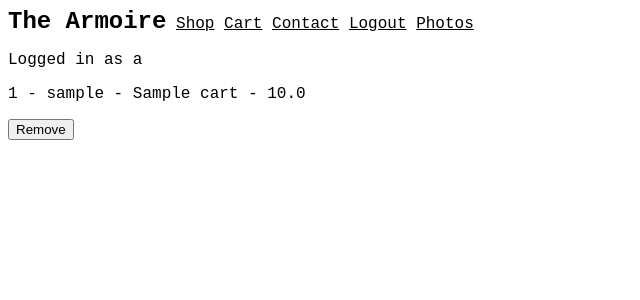
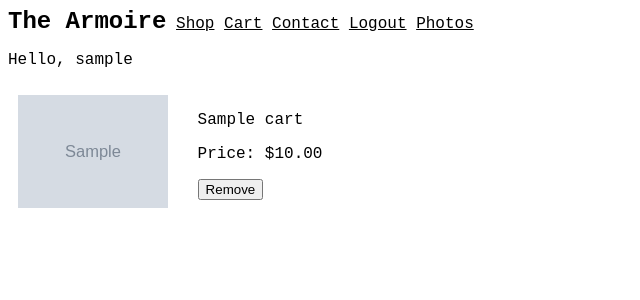
Before and after one commit to rtest42/clothing-web-app-flask, a Flask app: page /cart in a window 1280 px wide. Shown: the top 300 px of the page, without its empty margins (0-640 px from the left). Run offline with Flask 3, Linux system fonts and the light colour scheme; the visitor is signed in with stand-in values (Sample User, id 1); tables that the repository leaves empty hold one stand-in row (values such as "Sample post"); grey boxes marked "Sample" are stand-in pictures; parts of the project's set-up code (start-up, migrations or seed data) failed here and were passed over; some libraries are stand-ins or nearby versions.

Commit message:
Redid HTML

```diff
--- a/app.py
+++ b/app.py
@@ -7,6 +7,8 @@ import ast
 from dotenv import load_dotenv
 
 app = Flask(__name__)
+# USD filter
+app.jinja_env.filters["usd"] = lambda value: f"${value:,.2f}"
 # Auto-reload templates
 app.config["TEMPLATES_AUTO_RELOAD"] = True
 # Use filesystem instead of cookies
@@ -101,9 +103,10 @@ def add_to_cart():
     title = result['title']
     price = result['extracted_price']
     link = result['link']
+    img = result['thumbnail']
     username = session.get('username', '')
-    read_query(True, "INSERT INTO cart (username, title, price, link) VALUES (?, ?, ?, ?)", username, title, price,
-               link)
+    read_query(True, "INSERT INTO cart (username, title, price, link, img) VALUES (?, ?, ?, ?, ?)", username, title, price,
+               link, img)
     # Return nothing new
     return '', 204
 
@@ -178,10 +181,9 @@ def logout():
 def contact():
     return render_template('contact.html')
 
-
 def init_database():
     read_query(True,
-               "CREATE TABLE IF NOT EXISTS cart (id INTEGER PRIMARY KEY AUTOINCREMENT, username TEXT, title TEXT, price REAL, link TEXT);")
+               "CREATE TABLE IF NOT EXISTS cart (id INTEGER PRIMARY KEY AUTOINCREMENT, username TEXT NOT NULL, title TEXT NOT NULL, price REAL NOT NULL, link TEXT NOT NULL, img TXT NOT NULL);")
     read_query(True,
                "CREATE TABLE IF NOT EXISTS users (id INTEGER PRIMARY KEY AUTOINCREMENT NOT NULL, username TEXT NOT NULL, password TEXT NOT NULL);")
     read_query(True, "CREATE UNIQUE INDEX IF NOT EXISTS username ON users (username);")
--- a/static/app.js
+++ b/static/app.js
@@ -1,7 +1,7 @@
 function addToCart(item) {
-    alert("Successfully added to cart.");
+    alert("Adding to cart...");
 }
 
 function removeFromCart() {
-    alert("Successfully removed from cart.");
+    alert("Removing from cart...");
 }
--- a/static/styles.css
+++ b/static/styles.css
@@ -1,3 +1,22 @@
+img {
+    max-width: 100%;
+    max-height: 100%;
+}
+
+.thumbnail {
+    display: inline-block;
+    vertical-align: top;
+    width: 150px;
+    height: 150px;
+    border: 10px solid transparent;
+}
+
+.info {
+    display: inline-block;
+    vertical-align: top;
+    border: 10px solid transparent;
+}
+
 body {
     font-family: 'Courier New', Courier, monospace;
 }
@@ -6,6 +25,7 @@ body {
     position: -webkit-sticky;
     position: sticky;
     top: 0;
+    background: white;
 }
 
 #top-nav a {
@@ -17,10 +37,18 @@ body {
     display: inline;
 }
 
-a{
+a {
     color:black
 }
 
 a:hover{
     color: red;
 }
+
+.border {
+    border: 10px solid transparent;
+}
+
+.break {
+    display: block;
+}
--- a/templates/cart.html
+++ b/templates/cart.html
@@ -2,10 +2,19 @@
 {% block main %}
     {% if cart|length != 0 %}
         {% for item in cart %}
-            <p>{{ item[0] }} - {{ item[1] }} - {{ item[2] }} - {{ item[3] }}</p>
-            <form action="/cart" method="post">
-                <button type="submit" name="submit" value="{{ item[0] }}" onClick="removeFromCart()">Remove</button>
-            </form>
+            <div class="thumbnail">
+                <a href="{{ item[4] }}" target="_blank">
+                    <img src="{{ item[5] }}"/>
+                </a>
+            </div>
+            <div class="info">
+                <p>{{ item[2] }}</p>
+                <p>Price: {{ item[3]|usd }}</p>
+                <form action="/cart" method="post">
+                    <button type="submit" name="submit" value="{{ item[0] }}" onClick="removeFromCart()">Remove</button>
+                </form>
+            </div>
+            <div class="break"></div>
         {% endfor %}
     {% else %}
         <p>Looks like you have no clothing! Keep shopping!</p>
--- a/templates/layout.html
+++ b/templates/layout.html
@@ -18,7 +18,7 @@
         <a href="/shop">Shop</a>
         <a href="/cart">Cart</a>
         <a href="/contact">Contact</a>
-        {% if session['user'] %}
+        {% if session['username'] %}
             <a href="/logout">Logout</a>
             <a href="/user-photo-upload">Photos</a>
         {% else %}
@@ -26,10 +26,10 @@
             <a href="/register">Register</a>
         {% endif %}
         <!--Main body Section-->
-        {% if session['user'] %}
-            <p>Logged in as {{ session['user'][1] }}</p>
+        {% if session['username'] %}
+            <p>Hello, {{ session['username'] }}</p>
         {% else %}
-            <p>You're a guest!</p>
+            <p>Not logged in</p>
         {% endif %}
     </nav>
     {% block main %}
```
Also changed, not shown: templates/shop.html (+18 -7 lines).
